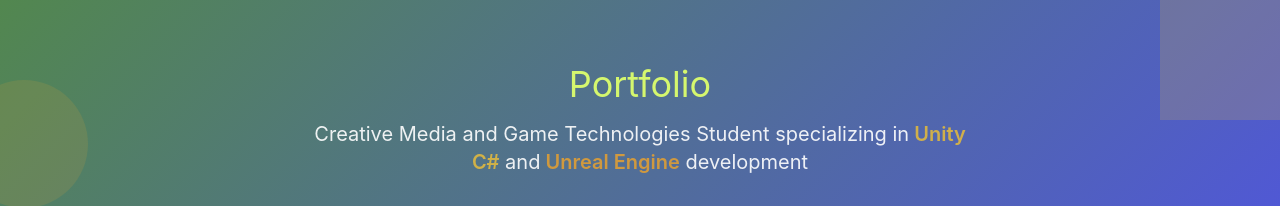
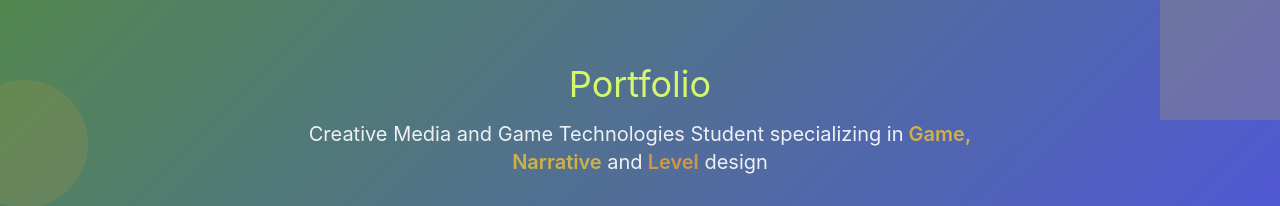
Before and after one commit to CodringherAndFenn/my-portfolio, a React (Create React App) app: page / in a window 1280 px wide. Shown: the top 206 px of the page. Built offline with nearby package versions, Linux system fonts and the light colour scheme.

Commit message:
Changed title description

```diff
--- a/src/components/Portfolio.js
+++ b/src/components/Portfolio.js
@@ -407,8 +407,8 @@ const Portfolio = () => {
 
               <p className="text-xl text-white opacity-90 mb-8 max-w-2xl mx-auto">
                 Creative Media and Game Technologies Student specializing in
-                <span className="font-semibold" style={{ color: '#deb841' }}> Unity C#</span> and
-                <span className="font-semibold" style={{ color: '#de9e36' }}> Unreal Engine</span> development
+                <span className="font-semibold" style={{ color: '#deb841' }}> Game, Narrative</span> and
+                <span className="font-semibold" style={{ color: '#de9e36' }}> Level</span> design
               </p>
 
               <div className="flex flex-col sm:flex-row gap-4 justify-center">
```
